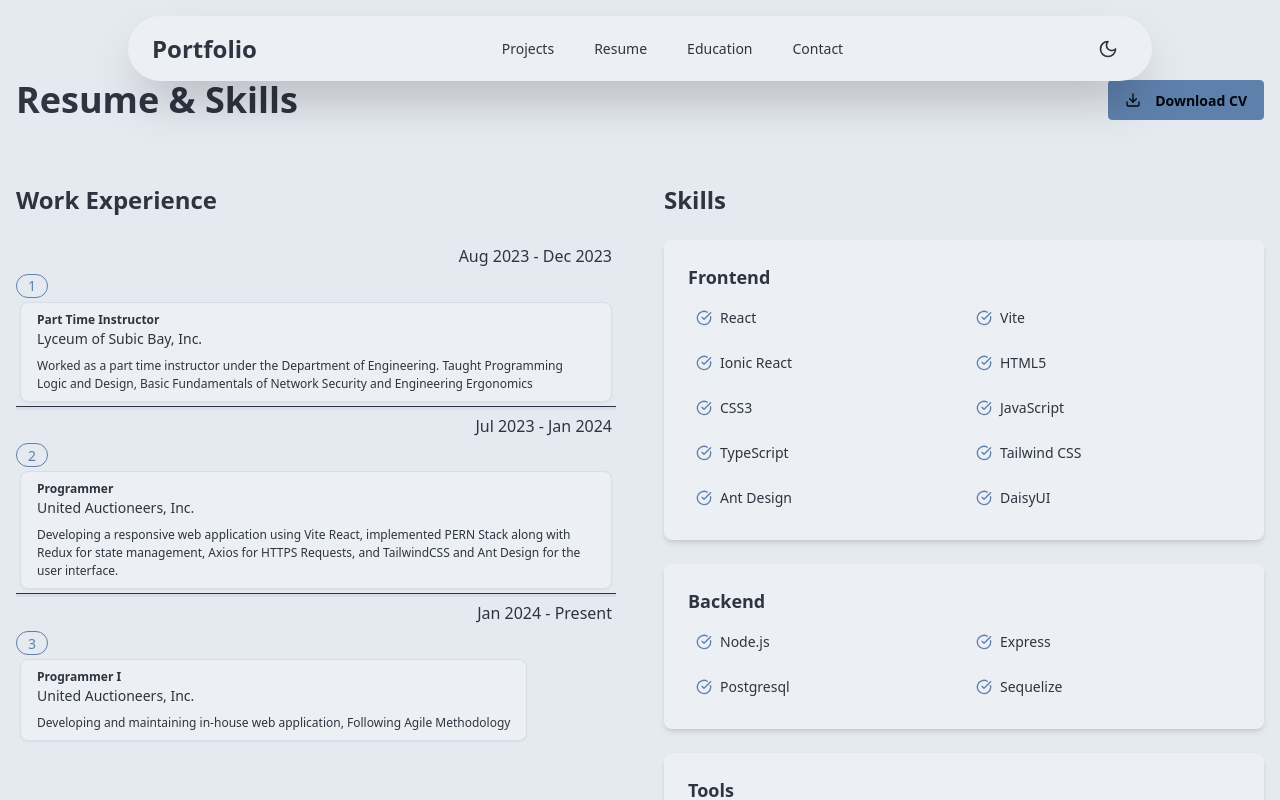
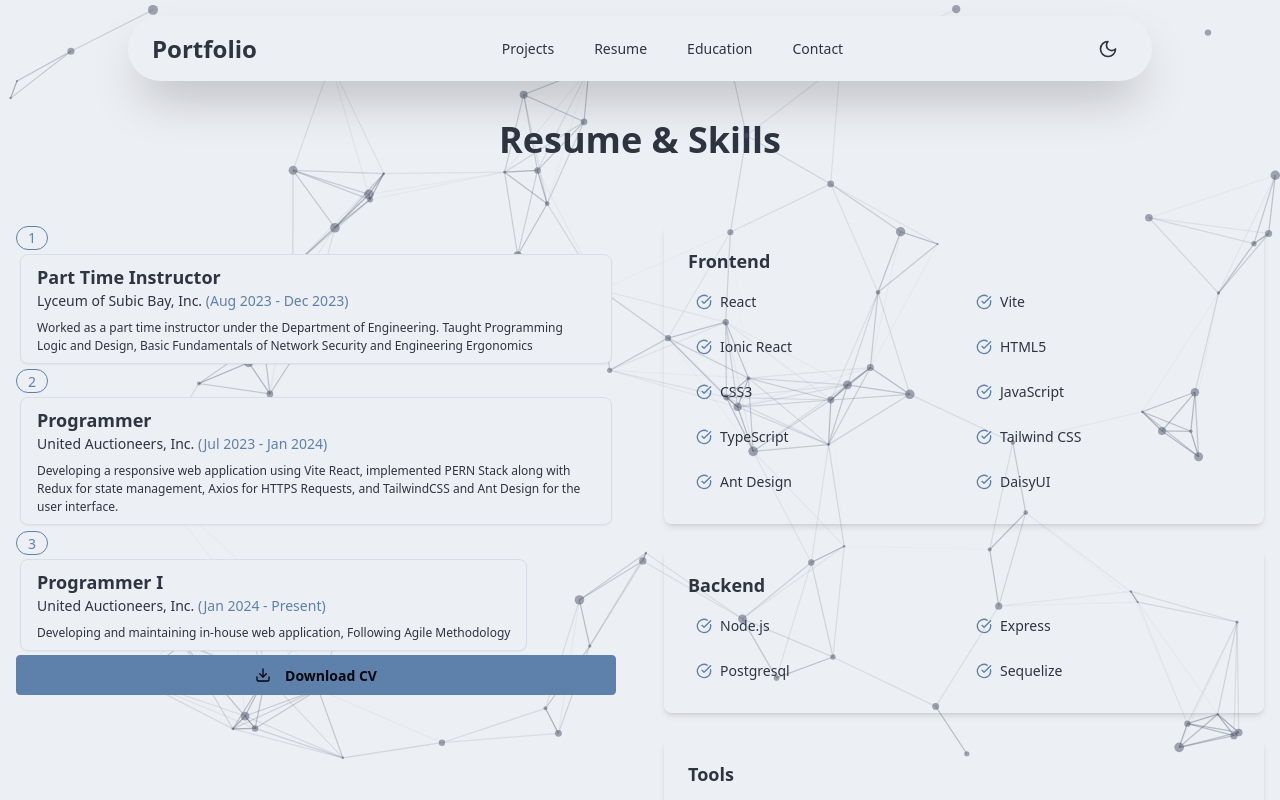
Before and after one commit to ianesteves0124/Portfolio, a React (Vite) app in the folder ui/: page /resume in a window 1280 px wide. Shown: the top 800 px of the page. Built offline with nearby package versions, Linux system fonts and the light colour scheme.

Commit message:
...
changes design @ resume
add particles as background

```diff
--- a/ui/package.json
+++ b/ui/package.json
@@ -18,8 +18,10 @@
     "react": "^19.0.0",
     "react-dom": "^19.0.0",
     "react-router-dom": "^7.5.3",
+    "react-tsparticles": "^2.12.2",
     "tsparticles-engine": "^2.12.0",
-    "tsparticles-preset-links": "^2.12.0"
+    "tsparticles-preset-links": "^2.12.0",
+    "tsparticles-slim": "^2.12.0"
   },
   "devDependencies": {
     "@eslint/js": "^9.22.0",
--- a/ui/src/App.tsx
+++ b/ui/src/App.tsx
@@ -6,10 +6,13 @@ import Projects from './pages/Projects';
 import Resume from './pages/Resume';
 import Education from './pages/Education';
 import Contact from './pages/Contact';
-import Footer from './pages/Footer';
+// import Footer from './pages/Footer';
+import ParticlesBackground from './components/ParticlesBackground';
 
 export default function App() {
   return (
+    <>
+      <ParticlesBackground />
       <Router>
         <Navbar />
         <Routes>
@@ -19,7 +22,8 @@ export default function App() {
           <Route path='/education' element={<Education />} />
           <Route path='/contact' element={<Contact />} />
         </Routes>
-      <Footer />
+        {/* <Footer /> */}
       </Router>
+    </>
   );
 }
--- /dev/null
+++ b/ui/src/components/ParticlesBackground.tsx
@@ -0,0 +1,123 @@
+/* eslint-disable @typescript-eslint/no-unused-vars */
+'use client';
+
+import { useCallback, useEffect, useState } from 'react';
+import Particles from 'react-tsparticles';
+import type { Container, Engine } from 'tsparticles-engine';
+import { loadSlim } from 'tsparticles-slim';
+
+interface ParticlesBackgroundProps {
+  theme?: 'nord' | 'business';
+}
+
+export default function ParticlesBackground(props: ParticlesBackgroundProps) {
+  const { theme } = props;
+  const [mounted, setMounted] = useState(false);
+
+  useEffect(() => {
+    setMounted(true);
+  }, []);
+
+  // Get theme-specific colors
+  const getThemeColors = useCallback(() => {
+    if (theme === 'business') {
+      return {
+        background: '#1D232A', // business theme dark background
+        particles: '#A6ADBA' // business theme muted color
+      };
+    } else {
+      // Nord theme (light)
+      return {
+        background: '#ECEFF4', // nord theme light background
+        particles: '#4C566A' // nord theme darker color for visibility on light background
+      };
+    }
+  }, [theme]);
+
+  const { particles } = getThemeColors();
+
+  const particlesInit = useCallback(async (engine: Engine) => {
+    await loadSlim(engine);
+  }, []);
+
+  const particlesLoaded = useCallback(async (_container: Container | undefined) => {}, []);
+
+  if (!mounted) return null;
+
+  return (
+    <Particles
+      id='tsparticles'
+      init={particlesInit}
+      loaded={particlesLoaded}
+      options={{
+        background: {
+          color: {
+            value: 'transparent'
+          }
+        },
+        fpsLimit: 180,
+        interactivity: {
+          events: {
+            onClick: {
+              enable: true,
+              mode: 'push'
+            },
+            onHover: {
+              enable: true,
+              mode: 'repulse'
+            },
+            resize: true
+          },
+          modes: {
+            push: {
+              quantity: 4
+            },
+            repulse: {
+              distance: 100,
+              duration: 0.4
+            }
+          }
+        },
+        particles: {
+          color: {
+            value: particles
+          },
+          links: {
+            color: particles,
+            distance: 150,
+            enable: true,
+            opacity: 0.5,
+            width: 1.2
+          },
+          move: {
+            direction: 'none',
+            enable: true,
+            outModes: {
+              default: 'bounce'
+            },
+            random: false,
+            speed: 2,
+            straight: false
+          },
+          number: {
+            density: {
+              enable: true,
+              area: 800
+            },
+            value: 80
+          },
+          opacity: {
+            value: 0.5
+          },
+          shape: {
+            type: 'circle'
+          },
+          size: {
+            value: { min: 1, max: 5 }
+          }
+        },
+        detectRetina: true
+      }}
+    />
+  );
+}
--- a/ui/src/pages/Navbar.tsx
+++ b/ui/src/pages/Navbar.tsx
@@ -12,10 +12,23 @@ export default function Navbar() {
     const newTheme = theme === 'nord' ? 'business' : 'nord';
     setTheme(newTheme);
     document.documentElement.setAttribute('data-theme', newTheme);
+    localStorage.setItem('theme', newTheme);
   };
 
   useEffect(() => {
-    // CLEAN UP
+    // Check if user has a saved preference
+    const savedTheme = localStorage.getItem('theme') as 'nord' | 'business' | null;
+
+    if (savedTheme) {
+      setTheme(savedTheme);
+      document.documentElement.setAttribute('data-theme', savedTheme);
+    } else if (window.matchMedia && window.matchMedia('(prefers-color-scheme: light)').matches) {
+      // If no saved preference, use system preference
+      setTheme('nord');
+      document.documentElement.setAttribute('data-theme', 'nord');
+    }
+
+    // CLEAN UPßß
     return () => {
       setIsMenuOpen(false);
       setTheme('nord');
--- a/ui/src/pages/Resume.tsx
+++ b/ui/src/pages/Resume.tsx
@@ -75,41 +75,46 @@ export default function Resume() {
   }, []);
 
   return (
-    <section id='resume' className='py-20 bg-base-200 section-animate' ref={sectionRef}>
+    <section className='py-20 bg-transparent section-animate' ref={sectionRef}>
       <div className='container mx-auto px-4'>
-        <div className='flex flex-col md:flex-row justify-between items-center mb-16 gap-4'>
+        <div className='flex flex-col md:flex-row justify-center items-center mt-10 mb-16 gap-4'>
           <h2 className='text-4xl font-bold'>Resume & Skills</h2>
-          <a href='/resume.pdf' download className='btn btn-primary'>
+          {/* <a href='/resume.pdf' download className='btn btn-primary'>
             <Download size={16} className='mr-2' /> Download CV
-          </a>
+          </a> */}
         </div>
 
         <div className='grid grid-cols-1 lg:grid-cols-2 gap-12'>
           <div>
-            <h3 className='text-2xl font-semibold mb-6'>Work Experience</h3>
+            {/* <h3 className='text-2xl font-semibold mb-6'>Work Experience</h3> */}
             <div className='timeline timeline-vertical'>
               {experiences.map((exp, index) => (
                 <div key={index} className='timeline-item'>
-                  <div className='timeline-start'>{exp.period}</div>
+                  {/* <div className='timeline-start'>{exp.period}</div> */}
                   <div className='timeline-middle'>
                     <div className='badge badge-primary badge-outline'>{index + 1}</div>
                   </div>
                   <div className='timeline-end timeline-box'>
-                    <h4 className='font-bold'>{exp.title}</h4>
-                    <p className='text-sm font-medium'>{exp.company}</p>
+                    <h4 className='font-bold text-lg'>{exp.title}</h4>
+                    <p className='text-sm font-medium'>
+                      {exp.company} <span className='text-primary'>({exp.period})</span>
+                    </p>
                     <p className='mt-2'>{exp.description}</p>
                   </div>
-                  {index < experiences.length - 1 && <hr />}
+                  {/*  {index < experiences.length - 1 && <hr />} */}
                 </div>
               ))}
+              <a href='/resume.pdf' download className='btn btn-primary'>
+                <Download size={16} className='mr-2' /> Download CV
+              </a>
             </div>
           </div>
 
           <div>
-            <h3 className='text-2xl font-semibold mb-6'>Skills</h3>
+            {/* <h3 className='text-2xl font-semibold mb-6'>Skills</h3> */}
             <div className='space-y-6'>
               {skills.map((skillGroup, groupIndex) => (
-                <div key={groupIndex} className='card bg-base-100 shadow-md'>
+                <div key={groupIndex} className='card bg-transparent shadow-md'>
                   <div className='card-body'>
                     <h4 className='card-title'>{skillGroup.category}</h4>
                     <div className='grid grid-cols-1 sm:grid-cols-2 gap-2'>
--- a/ui/tailwind.config.js
+++ b/ui/tailwind.config.js
@@ -7,7 +7,26 @@ const config = {
     'app/**/*.{ts,tsx}',
     'pages/**/*.{ts,tsx}'
   ],
-  plugins: [require('tailwindcss-animate'), require('daisyui')]
+  plugins: [require('tailwindcss-animate'), require('daisyui')],
+  theme: {
+    extend: {
+      fontFamily: {
+        sans: [
+          'system-ui',
+          '-apple-system',
+          'BlinkMacSystemFont',
+          'Segoe UI',
+          'Roboto',
+          'Oxygen',
+          'Ubuntu',
+          'Cantarell',
+          'Open Sans',
+          'Helvetica Neue',
+          'sans-serif'
+        ]
+      }
+    }
+  }
 };
 
 export default config;
```
Also changed, not shown: 1 other file (tests, documents, lock files or other folders). Lines whose indentation alone changed are shown as unchanged.
